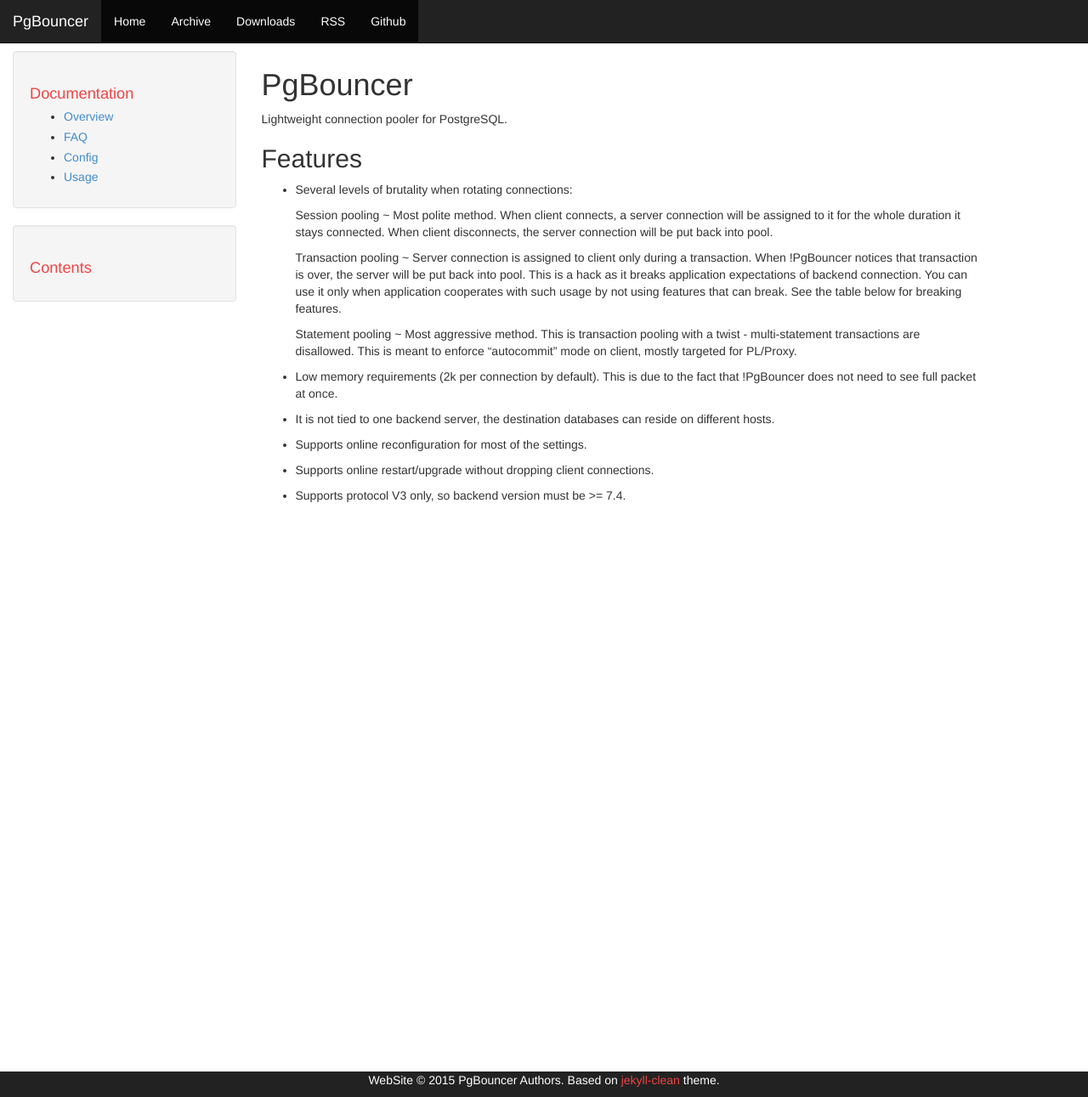
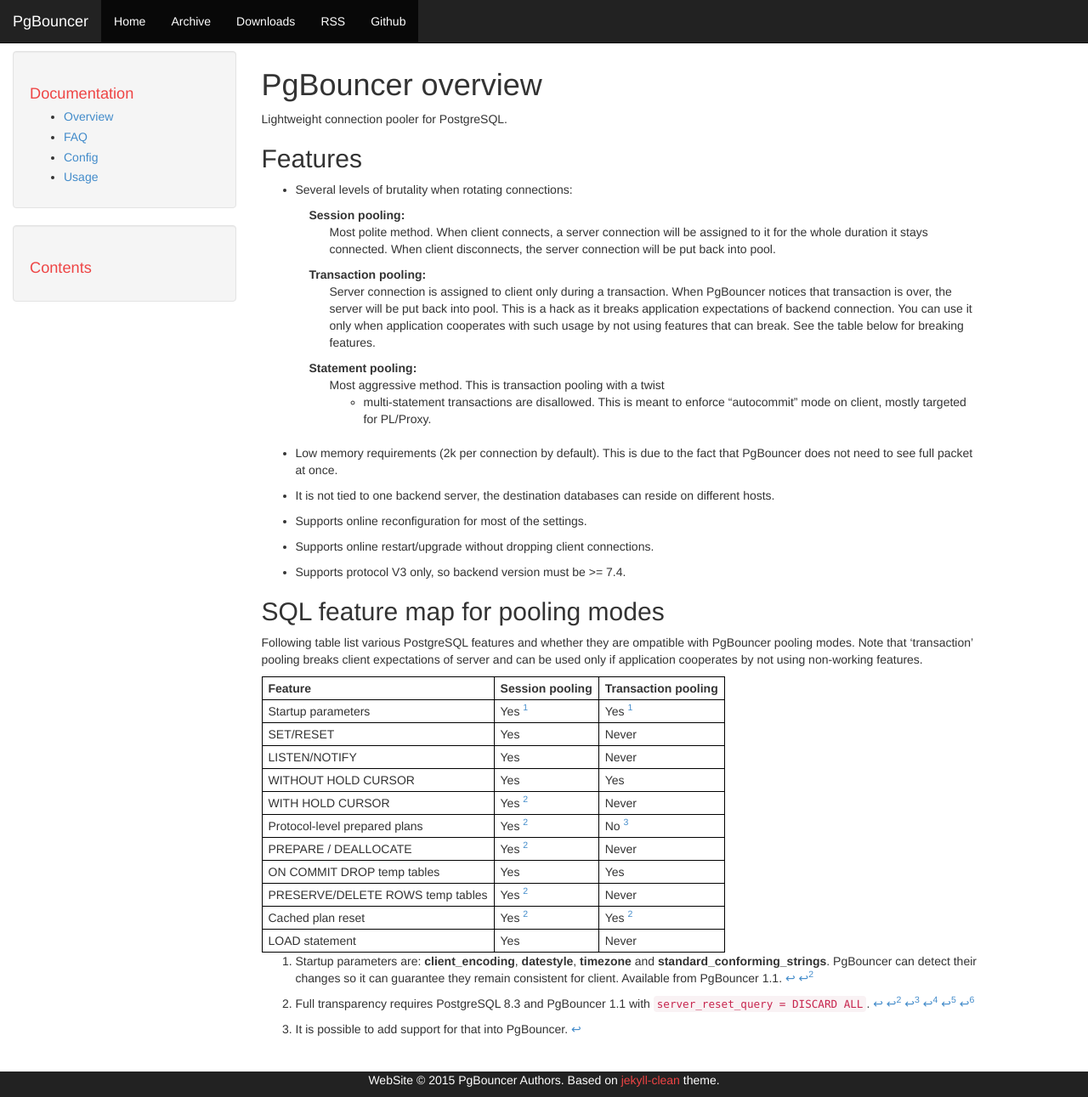
Before and after one commit to postgres-cn/pgbouncer-doc, a Jekyll site: the page built from overview.md, in a window 1280 px wide and 1291 px high. Shown: the whole window at 85% size. Built offline with Jekyll 4.4.1, drawn with Linux system fonts in a browser that asks for light colours.

Commit message:
misc cleanups, copy table to overview.

```diff
--- a/css/theme.css
+++ b/css/theme.css
@@ -82,3 +82,11 @@
     margin: 0px 0px 10px;
     padding: 0 0 0 40px;
 }
+
+table, td, th {
+    border: 1px solid black;
+}
+
+th, td {
+	padding: 3px 7px 3px 7px;
+}
--- a/overview.md
+++ b/overview.md
@@ -3,25 +3,23 @@
 title: PgBouncer overview
 ---
 
-PgBouncer
-=========
+# PgBouncer overview
 
 Lightweight connection pooler for PostgreSQL.
 
-Features
---------
+## Features
 
 -   Several levels of brutality when rotating connections:
 
      Session pooling
-      ~ Most polite method. When client connects, a server connection
+     :  Most polite method. When client connects, a server connection
         will be assigned to it for the whole duration it stays
         connected. When client disconnects, the server connection will
         be put back into pool.
 
      Transaction pooling
-      ~ Server connection is assigned to client only during a
-        transaction. When !PgBouncer notices that transaction is over,
+     :  Server connection is assigned to client only during a
+        transaction. When PgBouncer notices that transaction is over,
         the server will be put back into pool. This is a hack as it
         breaks application expectations of backend connection. You can
         use it only when application cooperates with such usage by not
@@ -29,13 +27,13 @@
         features.
 
      Statement pooling
-      ~ Most aggressive method. This is transaction pooling with a twist
+     :  Most aggressive method. This is transaction pooling with a twist
         - multi-statement transactions are disallowed. This is meant to
         enforce "autocommit" mode on client, mostly targeted for
         PL/Proxy.
 
 -   Low memory requirements (2k per connection by default). This is due
-    to the fact that !PgBouncer does not need to see full packet at
+    to the fact that PgBouncer does not need to see full packet at
     once.
 
 -   It is not tied to one backend server, the destination databases can
@@ -46,3 +44,40 @@
 -   Supports online restart/upgrade without dropping client connections.
 
 -   Supports protocol V3 only, so backend version must be \>= 7.4.
+
+
+## SQL feature map for pooling modes
+
+Following table list various PostgreSQL features and whether they are
+ompatible with PgBouncer pooling modes.  Note that 'transaction'
+pooling breaks client expectations of server and can be used only
+if application cooperates by not using non-working features.
+
+|----------------------------------+-----------------+---------------------|
+| Feature                          | Session pooling | Transaction pooling |
+|----------------------------------+-----------------+---------------------|
+| Startup parameters               | Yes [^0]        | Yes [^0]            |
+| SET/RESET                        | Yes             | Never               |
+| LISTEN/NOTIFY                    | Yes             | Never               |
+| WITHOUT HOLD CURSOR              | Yes             | Yes                 |
+| WITH HOLD CURSOR                 | Yes [^1]        | Never               |
+| Protocol-level prepared plans    | Yes [^1]        | No [^2]             |
+| PREPARE / DEALLOCATE             | Yes [^1]        | Never               |
+| ON COMMIT DROP temp tables       | Yes             | Yes                 |
+| PRESERVE/DELETE ROWS temp tables | Yes [^1]        | Never               |
+| Cached plan reset                | Yes [^1]        | Yes [^1]            |
+| LOAD statement                   | Yes             | Never               |
+|----------------------------------+-----------------+---------------------|
+
+[^0]:
+    Startup parameters are: **client_encoding**, **datestyle**, **timezone**
+    and **standard_conforming_strings**.  PgBouncer can detect their changes
+    so it can guarantee they remain consistent for client.  Available
+    from PgBouncer 1.1.
+
+[^1]:
+    Full transparency requires PostgreSQL 8.3 and PgBouncer 1.1 with
+    `server_reset_query = DISCARD ALL`.
+
+[^2]:
+    It is possible to add support for that into PgBouncer.
```
Also changed, not shown: downloads/index.md (+3 -3 lines), faq.md (+1 -1 lines).
